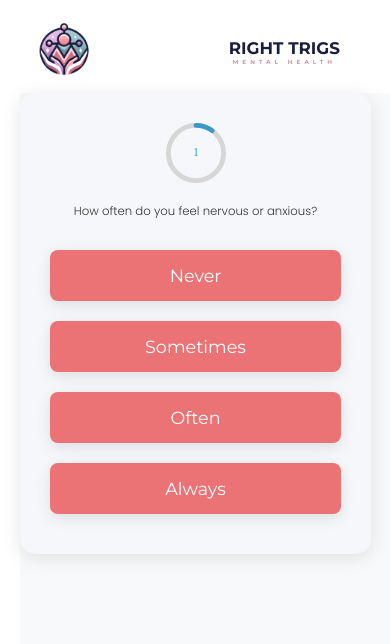
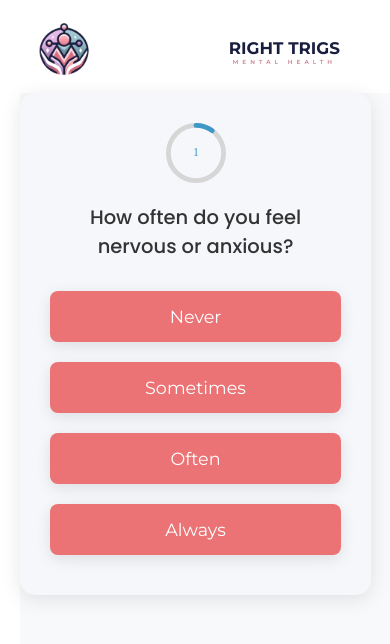
Before and after one commit to HIMANSHUVIPS/Right-Trigs, a React (Vite) app: page /test/Anxiety in a window 390 px wide. Both pictures are taken after a click on the button "Get Started". Shown: the top 644 px of the page. Built offline with nearby package versions, Linux system fonts and the light colour scheme; a web font is replaced by a local one.

Commit message:
minor chnages in css

```diff
--- a/src/components/Questionare/Question.module.css
+++ b/src/components/Questionare/Question.module.css
@@ -184,4 +184,12 @@
   width: 100vw;
   margin: 0px;
   }
+  .question {
+    font-size: 5vmin;
+    font-weight: 500;
+    margin-bottom: 20px;
+    color: #333;
+    text-align: center;
+    font-family: 'poppins';
+  }
 }
```
